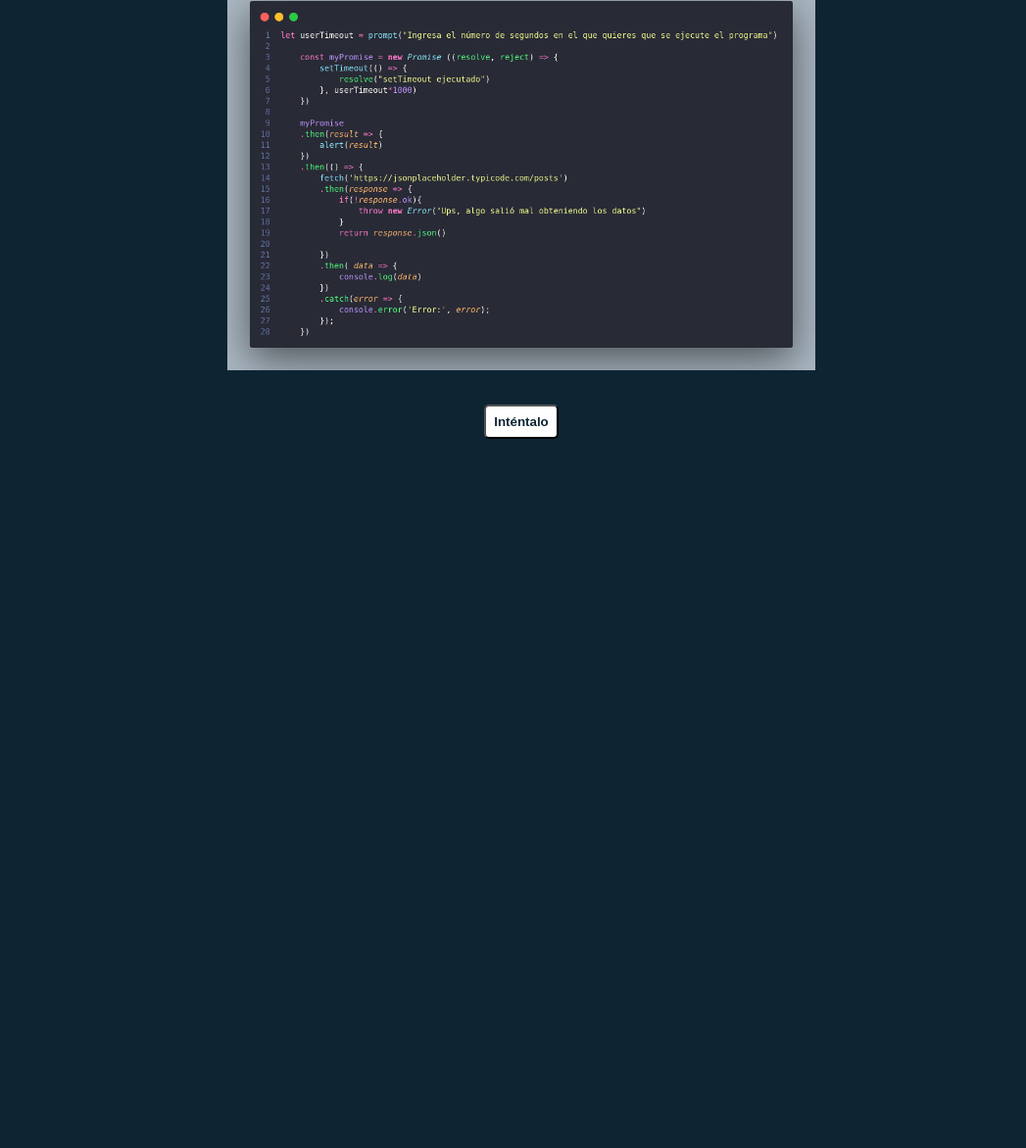
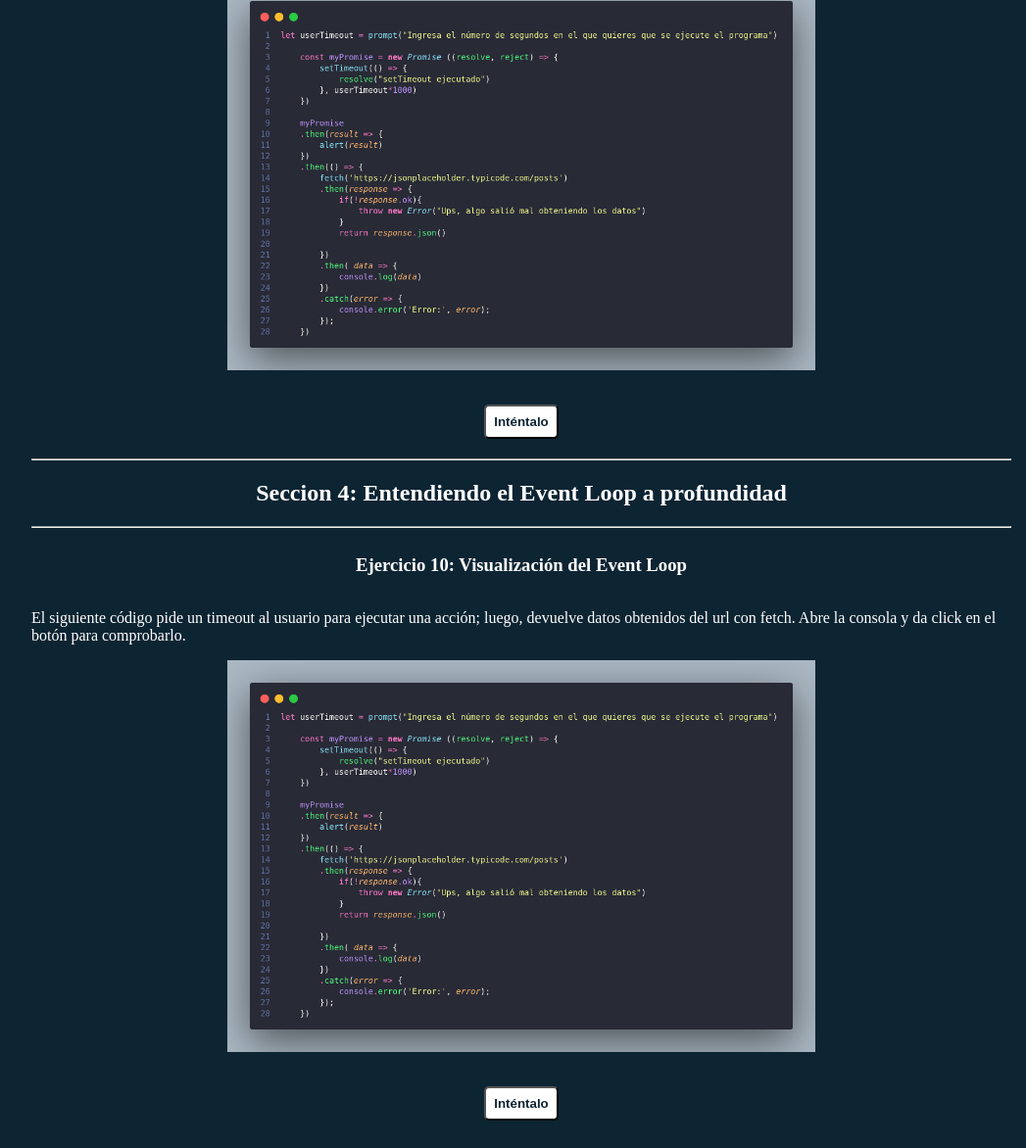
Before and after one commit to Anaisa06/javascript-6th-workshop, a plain HTML site: page index.html in a window 1280 px wide. Shown: the part 6109-7281 px from the top of the page at 98% size, without its empty margins (108-1155 px from the left). Before the commit the page ends 6585 px from the top, so only its background shows below. Drawn offline with Linux system fonts and the light colour scheme.

Commit message:
Complete excercise 10

```diff
--- a/index.html
+++ b/index.html
@@ -111,6 +111,18 @@
             </div>
             <button type="button" id="excercise-9-btn">Inténtalo</button>
         </section>
+        <hr>
+        <h2>Seccion 4: Entendiendo el Event Loop a profundidad</h2>
+        <hr>
+
+        <section>
+            <h3>Ejercicio 10: Visualización del Event Loop</h3>
+            <p>El siguiente código pide un timeout al usuario para ejecutar una acción; luego, devuelve datos obtenidos del url con fetch. Abre la consola y da click en el botón para comprobarlo.</p>
+            <div class="code-img">
+                <img id="img-9" src="/Assets/images/img-9.png">
+            </div>
+            <button type="button" id="excercise-9-btn">Inténtalo</button>
+        </section>
     </main>
 
     <script src="/Section-1/app-1.js"></script>
```
Also changed, not shown: Assets/images/img-10.png (added), Section-2/exc-10/1.png (added), Section-2/exc-10/10.txt (added), Section-2/exc-10/2.png (added), Section-2/exc-10/3.png (added), Section-2/exc-10/4.png (added), Section-2/exc-10/5.png (added), Section-2/exc-10/6.png (added), Section-2/exc-10/7.png (added), Section-2/exc-10/8.png (added), Section-2/exc-10/9.png (added).
